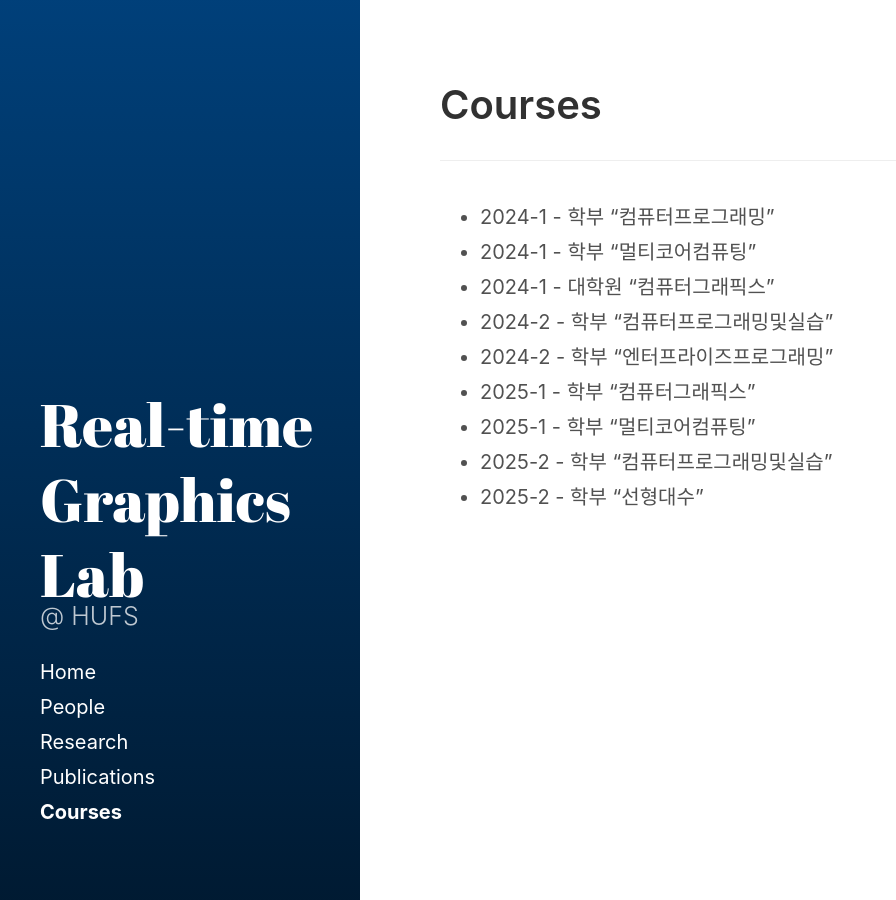
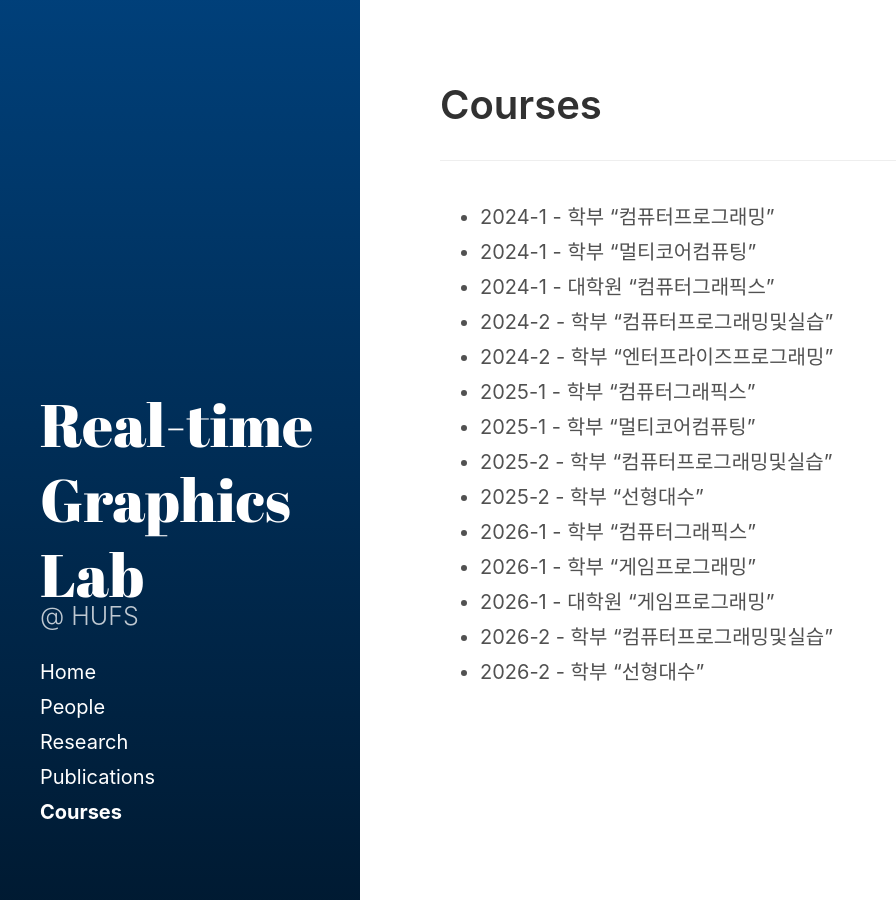
Before and after one commit to God-eunger/God-eunger.github.io, a Jekyll site: the page built from courses/index.md, in a window 1280 px wide. Shown: the whole page, without its empty margins (0-896 px from the left). Built offline with Jekyll 4.4.1, drawn with Linux system fonts in a browser that asks for light colours.

Commit message:
Update index.md

```diff
--- a/courses/index.md
+++ b/courses/index.md
@@ -12,3 +12,8 @@ title: Courses
 * 2025-1 - 학부 "멀티코어컴퓨팅"
 * 2025-2 - 학부 "컴퓨터프로그래밍및실습"
 * 2025-2 - 학부 "선형대수"
+* 2026-1 - 학부 "컴퓨터그래픽스"
+* 2026-1 - 학부 "게임프로그래밍"
+* 2026-1 - 대학원 "게임프로그래밍"
+* 2026-2 - 학부 "컴퓨터프로그래밍및실습"
+* 2026-2 - 학부 "선형대수"
```
